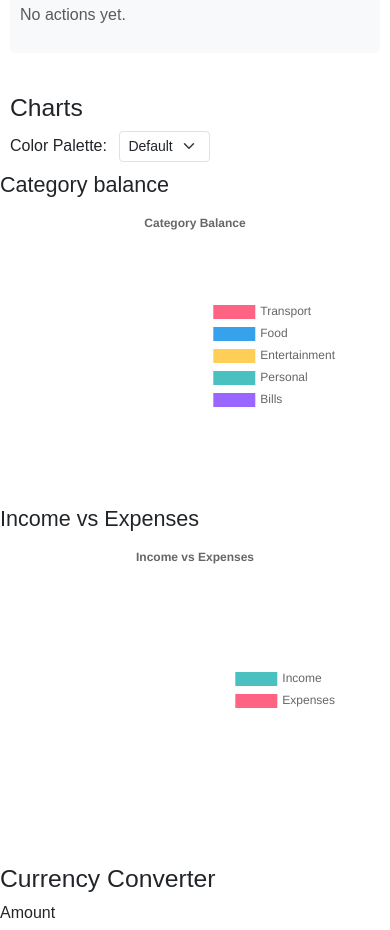
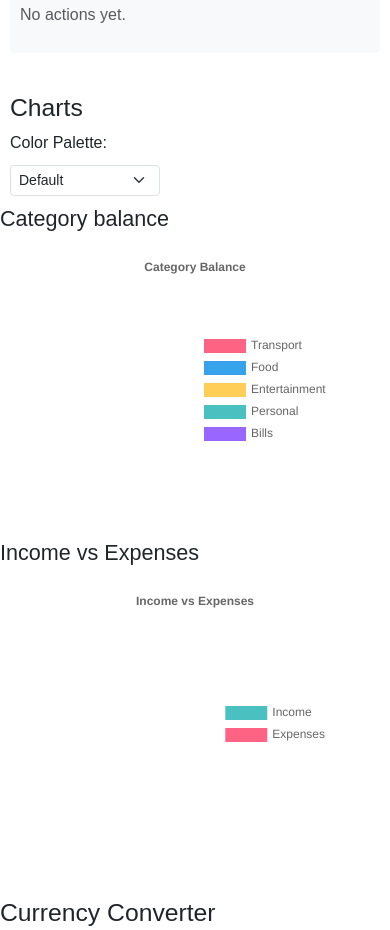
Before and after one commit to lindermane/Programm-anas-projekts, a plain HTML site: page index.html in a window 390 px wide. Shown: the part 1909-2839 px from the top of the page. Drawn offline with nearby package versions, Linux system fonts and the light colour scheme.

Commit message:
Add files via upload

```diff
--- a/script.js
+++ b/script.js
@@ -8,21 +8,32 @@ let categories = {
 };
 let goals = [];
 let expenses = [];
-let allocationTemplate = {}; // Example: 10% to Transport, etc.
+let allocationTemplate = {};
 let unallocatedFunds = 0;
 let actionHistory = [];
 
 let balanceChartInstance = null;
-let incomeExpenseChartInstance = null; // Chart references
+let incomeExpenseChartInstance = null;
 
-// Modal State Variables
+const colorPalettes = {
+    default: ['#FF6384', '#36A2EB', '#FFCE56', '#4BC0C0', '#9966FF', '#FF9F40', '#FF6384', '#C9CBCF'],
+    pastel: ['#FFB3BA', '#BAFFC9', '#BAE1FF', '#FFFFBA', '#FFD9BA', '#E0BBE4', '#FEC8D8', '#D4F1F4'],
+    vibrant: ['#FF0080', '#FF8C00', '#FFD700', '#00FF00', '#00CED1', '#9370DB', '#FF1493', '#FF4500'],
+    earth: ['#8B4513', '#D2691E', '#CD853F', '#DEB887', '#F4A460', '#BC8F8F', '#A0522D', '#D2B48C'],
+    ocean: ['#006994', '#1E90FF', '#4169E1', '#0077BE', '#40E0D0', '#00CED1', '#5F9EA0', '#4682B4'],
+    sunset: ['#FF6B6B', '#FFA07A', '#FFD93D', '#FF8243', '#C73E1D', '#E94B3C', '#F4A261', '#E76F51']
+};
+
+let currentPalette = 'default';
+
+//
 let pendingRemovalCategory = null;
 let pendingRemovalGoalIndex = null;
 let pendingRemovalAmount = 0;
-let pendingRemovalType = null; // 'category' or 'goal'
+let pendingRemovalType = null;
 let removeModalInstance = null;
 
-// Sidebar Toggle Function
+// Sidebar Function
 function toggleSidebar() {
     const sidebar = document.getElementById('sidebarNav');
     const overlay = document.querySelector('.sidebar-overlay');
@@ -50,6 +61,15 @@ function loadData() {
     if (localStorage.getItem('actionHistory')) {
         actionHistory = JSON.parse(localStorage.getItem('actionHistory'))
     }
+
+    if (localStorage.getItem('colorPalette')) {
+        currentPalette = localStorage.getItem('colorPalette');
+        const select = document.getElementById('paletteSelect');
+        if (select) {
+            select.value = currentPalette;
+        }
+    }
+
     updateDisplay();
     setupAllocationForm();
 }
@@ -68,13 +88,13 @@ function saveData() {
 function addActionToHistory(type, description, amount, category = '') {
     const action = {
         id: Date.now(),
-        type: type, // 'income', 'expense', 'adjustment', 'transfer', 'goal'
+        type: type,
         description: description,
         amount: amount,
         category: category,
         date: new Date().toISOString()
     };
-    actionHistory.unshift(action); // Add to beginning
+    actionHistory.unshift(action); // beginning
     saveData();
 }
 
@@ -88,7 +108,7 @@ function updateDisplay() {
     if (unallocatedDisplayGoals) {
         unallocatedDisplayGoals.value = unallocatedFunds.toFixed(2);
     }
-    // Buttons for adjusting sums and removing categories
+    // adjust sum and removing categories
     document.getElementById('categoryList').innerHTML = Object.keys(categories).map(cat => `
         <div class="d-flex justify-content-between align-items-center mb-2">
             <span>${cat}: ${categories[cat].toFixed(2)}</span>
@@ -101,7 +121,7 @@ function updateDisplay() {
         </div>
     `).join('');
 
-    // Regenerate allocation form dynamically
+    // Regen allocation form
     const allocContainer = document.getElementById('allocationContainer');
     allocContainer.innerHTML = `
         <form id="allocationForm">
@@ -117,7 +137,6 @@ function updateDisplay() {
         </form>
     `;
 
-    // Re-setup the allocation form listener after regeneration
     setupAllocationForm();
 
     // Update goals list
@@ -143,7 +162,7 @@ function updateDisplay() {
     updateChart();
 }
 
-function updateHistoryDisplay() { // History display function
+function updateHistoryDisplay() { // History display
     const historyContainer = document.getElementById('historyList');
     if (actionHistory.length === 0) {
         historyContainer.innerHTML = '<p class="text-muted">No actions yet.</p>';
@@ -206,7 +225,7 @@ function editHistoryAction(actionId) { // Edit History
     const action = actionHistory.find(a => a.id === actionId);
     if (!action) return;
 
-    // Check if trying to edit income and there are expenses
+    // Check if trying to edit income, warning
     if (action.type === 'income') {
         const hasExpenses = actionHistory.some(a => a && a.type === 'expense');
         if (hasExpenses) {
@@ -224,10 +243,10 @@ function editHistoryAction(actionId) { // Edit History
     const oldAmount = action.amount;
     const difference = newAmount - oldAmount;
 
-    // Update the budget based on action type
+    // Update the budget based on action
     switch(action.type) {
         case 'income':
-            // Reverse old allocation and apply new
+            // Reverse old alloc, apply new
             Object.keys(allocationTemplate).forEach(cat => {
                 categories[cat] = categories[cat] - (oldAmount * allocationTemplate[cat]) + (newAmount * allocationTemplate[cat]);
             });
@@ -238,50 +257,28 @@ function editHistoryAction(actionId) { // Edit History
             categories[action.category] = categories[action.category] + oldAmount - newAmount;
             break;
         case 'adjustment':
-            // Check if this adjustment affected unallocated funds
+            // Check if unalloc affected
             if (action.description.includes('from unallocated funds')) {
-                // Positive amount: money moved FROM unallocated TO category
-                // Reverse old: unallocatedFunds += oldAmount, category -= oldAmount
-                // Apply new: unallocatedFunds -= newAmount, category += newAmount
-                // Net: unallocatedFunds += oldAmount - newAmount = -difference
-                // Net: category -= oldAmount + newAmount = +difference
                 categories[action.category] = categories[action.category] + difference;
                 unallocatedFunds = unallocatedFunds - difference;
             } else if (action.description.includes('to unallocated funds')) {
-                // Negative amount: money moved FROM category TO unallocated
-                // Reverse old: category += oldAmount, unallocatedFunds -= oldAmount
-                // Apply new: category -= newAmount, unallocatedFunds += newAmount
-                // Net: category += oldAmount - newAmount = +difference (difference is negative)
-                // Net: unallocatedFunds -= oldAmount + newAmount = -difference
                 categories[action.category] = categories[action.category] + difference;
                 unallocatedFunds = unallocatedFunds - difference;
             } else {
-                // "Removed completely" - no unallocated funds involved
                 categories[action.category] = categories[action.category] - difference;
             }
             break;
         case 'goal':
             const goalIndex = goals.findIndex(g => g.name === action.category);
             if (goalIndex >= 0) {
-                // Check if this goal action affected unallocated funds
+                // Check if goal action affected unalloc
                 if (action.description.includes('from unallocated funds')) {
-                    // Positive amount: money moved FROM unallocated TO goal
-                    // Reverse old: unallocatedFunds += oldAmount, goal -= oldAmount
-                    // Apply new: unallocatedFunds -= newAmount, goal += newAmount
-                    // Net: unallocatedFunds += oldAmount - newAmount = -difference
-                    // Net: goal -= oldAmount + newAmount = +difference
                     goals[goalIndex].current = goals[goalIndex].current + difference;
                     unallocatedFunds = unallocatedFunds - difference;
                 } else if (action.description.includes('to unallocated funds')) {
-                    // Negative amount: money moved FROM goal TO unallocated
-                    // Reverse old: goal += oldAmount, unallocatedFunds -= oldAmount
-                    // Apply new: goal -= newAmount, unallocatedFunds += newAmount
-                    // Net: goal += oldAmount - newAmount = +difference (difference is negative)
-                    // Net: unallocatedFunds -= oldAmount + newAmount = -difference
                     goals[goalIndex].current = goals[goalIndex].current + difference;
                     unallocatedFunds = unallocatedFunds - difference;
                 } else {
-                    // "Removed completely" - no unallocated funds involved
                     goals[goalIndex].current = goals[goalIndex].current - difference;
                 }
             }
@@ -302,7 +299,7 @@ function deleteHistoryAction(actionId) { //Delete history
 
     const action = actionHistory[actionIndex];
 
-    // Check if trying to delete income and there are expenses
+    // Check if trying to delete income, there are expenses
     if (action.type === 'income') {
         const hasExpenses = actionHistory.some(a => a && a.type === 'expense');
         if (hasExpenses) {
@@ -315,7 +312,7 @@ function deleteHistoryAction(actionId) { //Delete history
         return;
     }
 
-    // Reverse the action's effect
+    // Reverse
     switch(action.type) {
         case 'income':
             Object.keys(allocationTemplate).forEach(cat => {
@@ -328,38 +325,28 @@ function deleteHistoryAction(actionId) { //Delete history
             categories[action.category] += action.amount;
             break;
         case 'adjustment':
-            // Check if this adjustment affected unallocated funds
+            // Check if unalloc affected
             if (action.description.includes('from unallocated funds')) {
-                // Positive amount: money moved FROM unallocated TO category
-                // Reversing: move money back FROM category TO unallocated
                 categories[action.category] -= action.amount;
                 unallocatedFunds += action.amount;
             } else if (action.description.includes('to unallocated funds')) {
-                // Negative amount: money moved FROM category TO unallocated
-                // Reversing: move money back FROM unallocated TO category
                 categories[action.category] += Math.abs(action.amount);
                 unallocatedFunds -= Math.abs(action.amount);
             } else {
-                // "Removed completely" - no unallocated funds involved
                 categories[action.category] -= action.amount;
             }
             break;
         case 'goal':
             const goalIndex = goals.findIndex(g => g.name === action.category);
             if (goalIndex >= 0) {
-                // Check if this goal action affected unallocated funds
+                // Check
                 if (action.description.includes('from unallocated funds')) {
-                    // Positive amount: money moved FROM unallocated TO goal
-                    // Reversing: move money back FROM goal TO unallocated
                     goals[goalIndex].current -= action.amount;
                     unallocatedFunds += action.amount;
                 } else if (action.description.includes('to unallocated funds')) {
-                    // Negative amount: money moved FROM goal TO unallocated
-                    // Reversing: move money back FROM unallocated TO goal
                     goals[goalIndex].current += Math.abs(action.amount);
                     unallocatedFunds -= Math.abs(action.amount);
                 } else {
-                    // "Removed completely" - no unallocated funds involved
                     goals[goalIndex].current -= action.amount;
                 }
             }
@@ -371,7 +358,7 @@ function deleteHistoryAction(actionId) { //Delete history
     updateDisplay();
 }
 
-function clearHistory() { //Clear history
+function clearHistory() {
     if (!confirm('Are you sure you want to clear all history? This cannot be undone.')) {
         return;
     }
@@ -380,7 +367,7 @@ function clearHistory() { //Clear history
     updateDisplay();
 }
 
-// Function to adjust category sum manual
+// adjust category sum manual
 function adjustSumManual(cat, isAdd) {
     const input = document.getElementById(`adjust-${cat}`);
     const amount = parseFloat(input.value);
@@ -441,19 +428,19 @@ function handleRemoveAction(action) {
         input = document.getElementById(`adjust-goal-${goalIndex}`);
 
         if (action === 'allocate') {
-            // Move to unallocated funds
+            // Move to unalloc
             goals[goalIndex].current -= amount;
             unallocatedFunds += amount;
             addActionToHistory('goal', `Moved $${amount.toFixed(2)} from goal to unallocated funds`, -amount, goalName);
         } else if (action === 'remove') {
-            // Remove completely
+            // Remove
             goals[goalIndex].current -= amount;
             addActionToHistory('goal', `Removed $${amount.toFixed(2)} completely from goal`, -amount, goalName);
         } else if (action === 'spent') {
             // Record as expense
             goals[goalIndex].current -= amount;
             addActionToHistory('expense', `Expense: $${amount.toFixed(2)}`, amount, goalName);
-            // Also add to expenses array for consistency
+            // Also add to expenses array
             expenses.push({ amount, category: goalName, date: new Date().toISOString().split('T')[0], interval: 0 });
         }
     } else if (pendingRemovalType === 'category' && pendingRemovalCategory) {
@@ -461,12 +448,12 @@ function handleRemoveAction(action) {
         input = document.getElementById(`adjust-${cat}`);
 
         if (action === 'allocate') {
-            // Move to unallocated funds
+            // Move to unalloc
             categories[cat] -= amount;
             unallocatedFunds += amount;
             addActionToHistory('adjustment', `Moved $${amount.toFixed(2)} to unallocated funds`, -amount, cat);
         } else if (action === 'remove') {
-            // Remove completely
+            // Remove
             categories[cat] -= amount;
             addActionToHistory('adjustment', `Removed $${amount.toFixed(2)} completely`, -amount, cat);
         } else if (action === 'spent') {
@@ -482,7 +469,7 @@ function handleRemoveAction(action) {
     saveData();
     updateDisplay();
 
-    // Reset pending data and close modal
+    // Reset data, close modal
     pendingRemovalCategory = null;
     pendingRemovalGoalIndex = null;
     pendingRemovalAmount = 0;
@@ -490,7 +477,7 @@ function handleRemoveAction(action) {
     removeModalInstance.hide();
 }
 
-// Function to remove category
+// remove cat
 function removeCategory(cat) {
     delete categories[cat];
     delete allocationTemplate[cat];
@@ -498,7 +485,7 @@ function removeCategory(cat) {
     updateDisplay();
 }
 
-// Function to adjust goal amount
+// adjust goal amount
 function adjustGoal(index, isAdd) {
     const input = document.getElementById(`adjust-goal-${index}`);
     const amount = parseFloat(input.value);
@@ -513,7 +500,7 @@ function adjustGoal(index, isAdd) {
             alert(`Insufficient unallocated funds! Available: $${unallocatedFunds.toFixed(2)}`);
             return;
         }
-        // Move from unallocated to goal
+        // from unalloc to goal
         unallocatedFunds -= amount;
         goals[index].current += amount;
         addActionToHistory('goal', `Added $${amount.toFixed(2)} from unallocated funds`, amount, goals[index].name);
@@ -521,14 +508,13 @@ function adjustGoal(index, isAdd) {
         saveData();
         updateDisplay();
     }
-    // Remove money from goal - use modal
+    // Remove money from goal
     else {
         if (goals[index].current < amount) {
             alert(`Insufficient funds in ${goals[index].name}! Available: $${goals[index].current.toFixed(2)}`);
             return;
         }
 
-        // Store pending action data and show modal
         pendingRemovalGoalIndex = index;
         pendingRemovalCategory = null;
         pendingRemovalAmount = amount;
@@ -543,7 +529,7 @@ function adjustGoal(index, isAdd) {
     }
 }
 
-// Function to remove goal
+// remove goal
 function removeGoal(index) {
     if (index < 0 || index >= goals.length) {
         return;
@@ -554,33 +540,31 @@ function removeGoal(index) {
     const goalCurrent = goal.current;
     const goalTarget = goal.target;
 
-    // Ask for confirmation
     if (!confirm(`Are you sure you want to delete the goal "${goalName}"?`)) {
         return;
     }
 
     // Handle money in the goal
     if (goalCurrent > 0) {
-        // If goal sum is met (current >= target), log as expense
+        // If goal sum is met, log as expense
         if (goalCurrent >= goalTarget) {
-            // Remove money and log as expense
+            // log as expense
             addActionToHistory('expense', `Goal completed and removed: $${goalCurrent.toFixed(2)}`, goalCurrent, goalName);
-            // Also add to expenses array for consistency
+            // add to expenses array for consistency
             expenses.push({ amount: goalCurrent, category: goalName, date: new Date().toISOString().split('T')[0], interval: 0 });
         } else {
-            // Goal not met, add money back to unallocated funds
+            // Goal not met, unalloc funds
             unallocatedFunds += goalCurrent;
             addActionToHistory('goal', `Removed goal "${goalName}" - $${goalCurrent.toFixed(2)} returned to unallocated funds`, -goalCurrent, goalName);
         }
     }
 
-    // Remove the goal
     goals.splice(index, 1);
     saveData();
     updateDisplay();
 }
 
-// Function to setup allocation form listener
+// setup alloc
 function setupAllocationForm() {
     document.getElementById('allocationForm').addEventListener('submit', function(e) {
         e.preventDefault();
@@ -595,10 +579,6 @@ function setupAllocationForm() {
             alert('Percentages cannot exceed 100%. Current sum: ' + (total * 100).toFixed(1) + '%');
             return;
         }
-        // if (Math.abs(total - 1.0) > 0.01) { // Allow small tolerance
-        //     alert('Percentages must sum to 100%. Current sum: ' + (total * 100).toFixed(1) + '%');
-        //     return;
-        // }
         saveData();
         updateDisplay();
         alert('Allocation template updated!' + ((1 - total) * 100).toFixed(1) + '% will go to unallocated funds.');
@@ -634,16 +614,14 @@ document.getElementById('incomeForm').addEventListener('submit', function(e) {
     document.getElementById('incomeAmount').value = 0; // Clear input
 });
 
-// Function to update unallocated funds
+// update unalloc
 function updateUnallocatedFunds() {
     const unallocatedDisplay = document.getElementById('unallocatedDisplay');
     const unallocatedDisplayGoals = document.getElementById('unallocatedDisplayGoals');
 
-    // Get the new value from either input (they should be in sync)
     const newValue = parseFloat(unallocatedDisplay ? unallocatedDisplay.value : unallocatedDisplayGoals.value);
 
     if (isNaN(newValue)) {
-        // Reset to current value if invalid
         if (unallocatedDisplay) unallocatedDisplay.value = unallocatedFunds.toFixed(2);
         if (unallocatedDisplayGoals) unallocatedDisplayGoals.value = unallocatedFunds.toFixed(2);
         alert('Please enter a valid number.');
@@ -654,16 +632,14 @@ function updateUnallocatedFunds() {
     const difference = newValue - oldValue;
 
     if (difference === 0) {
-        // No change, reset to current value
         if (unallocatedDisplay) unallocatedDisplay.value = unallocatedFunds.toFixed(2);
         if (unallocatedDisplayGoals) unallocatedDisplayGoals.value = unallocatedFunds.toFixed(2);
         return;
     }
 
-    // Update unallocated funds
     unallocatedFunds = newValue;
 
-    // Log to history
+    // history
     if (difference > 0) {
         addActionToHistory('adjustment', `Added $${difference.toFixed(2)} to unallocated funds`, difference, 'Unallocated Funds');
     } else {
@@ -709,13 +685,18 @@ document.getElementById('goalForm').addEventListener('submit', function(e) {
 
 // Chart
 function updateChart() {
-    // Check if Chart.js is loaded
+    // Check
     if (typeof Chart === 'undefined') {
         console.error('Chart.js is not loaded');
         return;
     }
 
-    // Category Balance Doughnut Chart
+    const colors = colorPalettes[currentPalette];
+    const incomeExpenseColors = currentPalette === 'default'
+        ? ['#4BC0C0', '#FF6384']
+        : [colors[3], colors[0]];
+
+    // Doughnut Chart
     const balanceCanvas = document.getElementById('balanceChart');
     if (!balanceCanvas) {
         console.warn('balanceChart canvas not found');
@@ -735,7 +716,6 @@ function updateChart() {
 
         const categoryLabels = Object.keys(categories);
         const categoryValues = Object.values(categories);
-        const colors = ['#FF6384', '#36A2EB', '#FFCE56', '#4BC0C0', '#9966FF', '#FF9F40', '#FF6384', '#C9CBCF'];
 
         balanceChartInstance = new Chart(ctx, {
             type: 'doughnut',
@@ -785,7 +765,7 @@ function updateChart() {
             incomeExpenseChartInstance.destroy();
         }
 
-        // Only count income and expense types, explicitly exclude adjustments, transfers, and goals
+        // Only count income and expenses
         const totalIncome = actionHistory
             .filter(a => a && a.type === 'income')
             .reduce((sum, a) => sum + (a.amount || 0), 0);
@@ -794,8 +774,7 @@ function updateChart() {
             .filter(a => a && a.type === 'expense')
             .reduce((sum, a) => sum + (a.amount || 0), 0);
 
-        // Always show chart, even with zero values
-        const incomeExpenseColors = ['#4BC0C0', '#FF6384'];
+        // Always show chart
         incomeExpenseChartInstance = new Chart(ctx2, {
             type: 'doughnut',
             data: {
@@ -856,6 +835,14 @@ document.getElementById('addCategoryForm').addEventListener('submit', function(e
     }
 });
 
+// change palette
+function changeColorPalette() {
+    const select = document.getElementById('paletteSelect');
+    currentPalette = select.value;
+    localStorage.setItem('colorPalette', currentPalette);
+    updateChart();
+}
+
 // Load on start - wait for DOM to be ready
 if (document.readyState === 'loading') {
     document.addEventListener('DOMContentLoaded', loadData);
--- a/styles.css
+++ b/styles.css
@@ -1,10 +1,53 @@
 body {
     font-family: Arial, sans-serif;
+}
+
+.chart-container {
+    position: relative;
+    height: 400px;
+    padding: 20px;
 }
 
 #balanceChart {
     max-width: 400px;
     margin: 0 auto;
+}
+
+#incomeExpenseChart {
+    max-width: 400px;
+    margin: 0 auto;
+}
+
+.color-palette-selector {
+    display: flex;
+    align-items: center;
+    gap: 10px;
+}
+
+.color-palette-selector label {
+    font-weight: 500;
+    white-space: nowrap;
+}
+
+.color-palette-selector select {
+    min-width: 150px;
+}
+
+@media (max-width: 768px) {
+    .chart-container {
+        height: 300px;
+        padding: 10px;
+    }
+
+    #balanceChart,
+    #incomeExpenseChart {
+        max-width: 100%;
+    }
+
+    .color-palette-selector {
+        flex-direction: column;
+        align-items: flex-start;
+    }
 }
 
 .history-container {
@@ -47,7 +90,7 @@ body {
     margin: 0 auto;
 }
 
-.hamburger-menu {
+.sidebar {
     position: fixed;
     right: 20px;
     top: 20px;
@@ -66,11 +109,11 @@ body {
     transition: all 0.3s ease;
 }
 
-.hamburger-menu:hover {
+.sidebar:hover {
     background-color: #0056b3;
 }
 
-.hamburger-menu span {
+.sidebar span {
     display: block;
     width: 25px;
     height: 3px;
```
